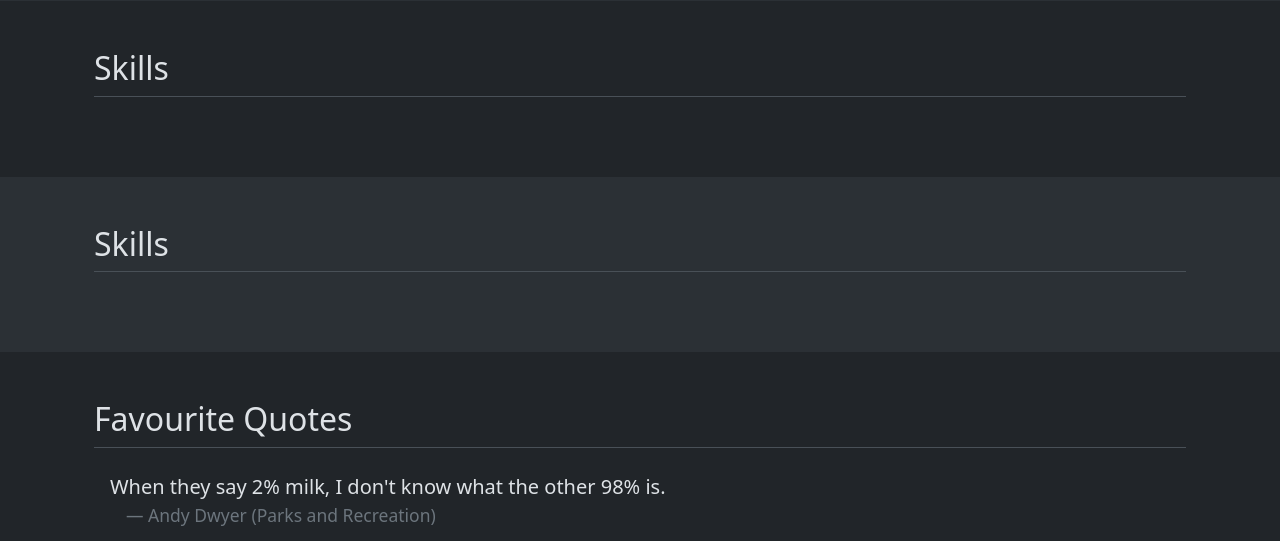
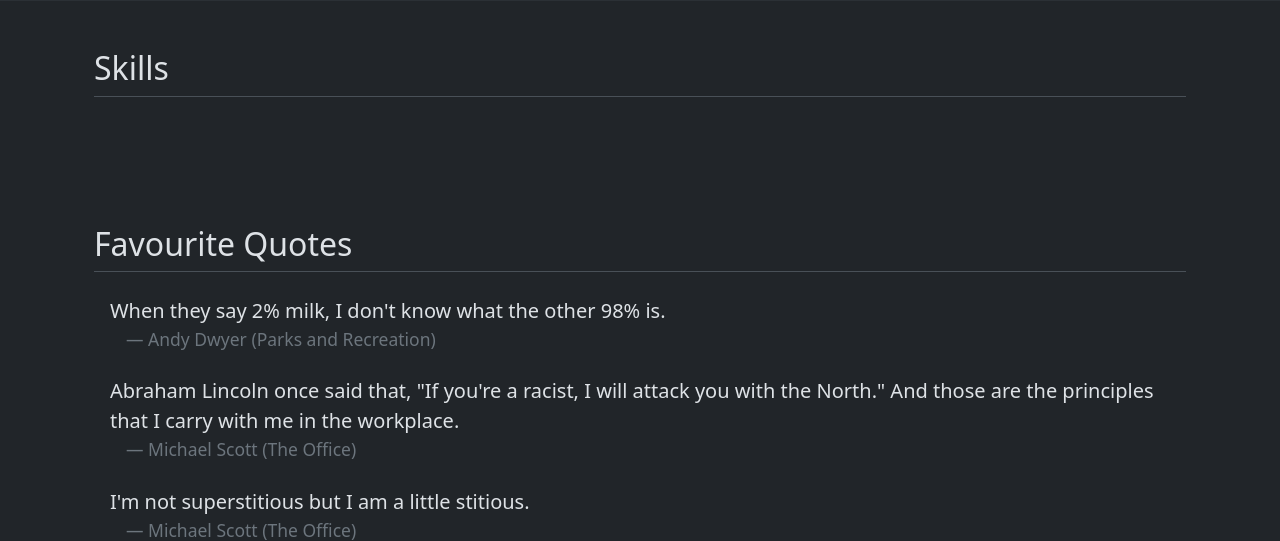
Before and after one commit to Yogi-Patel/yogipatel.dev, a Django app: template website/templates/website/about.html in a window 1280 px wide. Shown: the part 1182-1723 px from the top of the page. Run offline with Django 3.2, Linux system fonts and the light colour scheme; the template is opened without the code that fills it, so the values that code supplies are empty.

Commit message:
Debugging error

```diff
--- a/website/templates/website/about.html
+++ b/website/templates/website/about.html
@@ -124,9 +124,10 @@
 
 
 {% comment  %} Certifications Div {% endcomment %}
+<!--
 <div class="bg-body-tertiary">
     <div class="container px-4 pt-5">
-        <h2 class="pb-2 border-bottom">Skills</h2>
+        <h2 class="pb-2 border-bottom">Certifications</h2>
 
         <div class="row row-cols-1 row-cols-sm-1 row-cols-md-1 row-cols-lg-2 g-4 py-5">
 
@@ -146,6 +147,7 @@
         </div>
     </div>
 </div>
+-->
 
 
 
```
